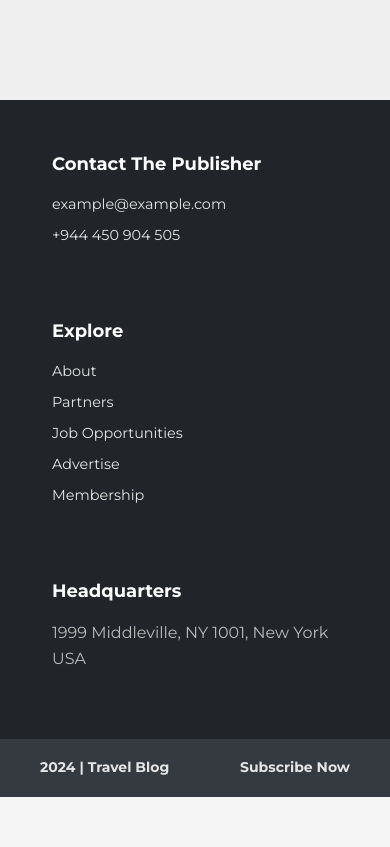
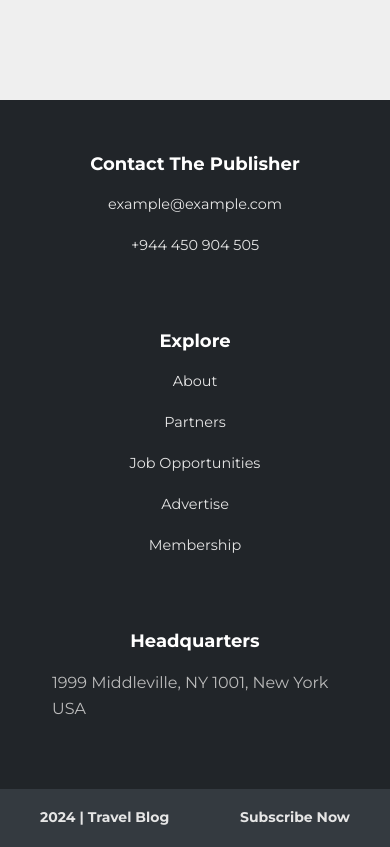
Before and after one commit to mamt4real/html-css-js, a plain HTML site: page index.html in a window 390 px wide. Shown: the part 3860-4707 px from the top of the page. Before the commit the page ends 4657 px from the top, so only its background shows below. Drawn offline with nearby package versions, Linux system fonts and the light colour scheme.

Commit message:
feat: style fixes

```diff
--- a/style.css
+++ b/style.css
@@ -93,8 +93,15 @@ main {
 
 /* Hero Section */
 .hero {
+  /* Allow Jekill Preprocess the url before deploy on github pages
+   * replace with the next commented line on local
+  */
+  background-image: url({{'images/hero-bg.png'|absolute_url}});
+  /* background-image: url('images/hero-bg.png'); */
+}
+
+.hero {
   background: linear-gradient(to bottom, #0073e6, #004d99);
-  background-image: url({{'images/hero-bg.png'|absolute_url}});
   background-size: cover;
   color: white;
   text-align: center;
@@ -341,6 +348,9 @@ footer h4 {
 footer ul {
   list-style: none;
   margin-left: 0;
+  display: flex;
+  flex-direction: column;
+  gap: 10px;
 }
 
 footer ul li {
@@ -418,6 +428,13 @@ footer address {
     gap: 1rem;
   }
 
+  footer section {
+    align-items: center;
+  }
+  footer ul {
+    align-items: center;
+  }
+
   .footer__links {
     padding: 20px;
     flex-direction: column;
```
